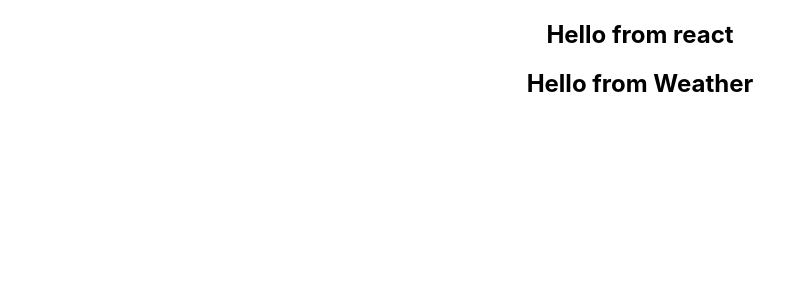
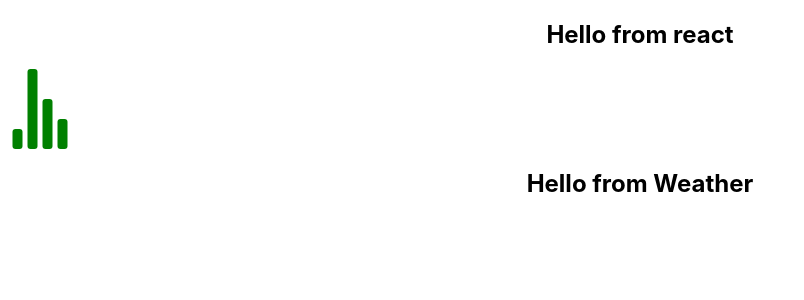
Before and after one commit to beatrizmcbarbosa/weather-react, a React (Create React App) app: page / in a window 1280 px wide. Shown: the top 300 px of the page, without its empty margins (0-804 px from the left). Built offline with nearby package versions, Linux system fonts and the light colour scheme; no server answers.

Commit message:
added loader

```diff
--- a/package.json
+++ b/package.json
@@ -9,6 +9,7 @@
     "axios": "^0.27.2",
     "react": "^18.2.0",
     "react-dom": "^18.2.0",
+    "react-loader-spinner": "^5.1.7-beta.1",
     "react-scripts": "5.0.1",
     "web-vitals": "^2.1.4"
   },
--- a/src/Weather.js
+++ b/src/Weather.js
@@ -1,9 +1,28 @@
 import React from "react";
+import axios from "axios";
+import { Audio } from 'react-loader-spinner';
 
-export default function Weather() {
+
+export default function Weather(props) {
+    function handleResponse(response) {
+        alert(`The weather in ${response.data.name} is ${response.data.main.temp}ºC`);
+    }
+    let apiKey = "7721f2269b88ab04c77bb88ab864eaa3";
+    let apiUrl = `https://api.openweathermap.org/data/2.5/weather?q=${props.city}&appid=${apiKey}&units=metric`;
+    axios.get(apiUrl).then(handleResponse);
+
     return (
         <div className="Weather">
+            <Audio
+                height="80"
+                width="80"
+                radius="9"
+                color='green'
+                ariaLabel='three-dots-loading'
+                wrapperStyle
+                wrapperClass
+            />
             <h2>Hello from Weather</h2>
         </div>
-    )
+    );
 }
```
Also changed, not shown: 1 other file (tests, documents, lock files or other folders).
